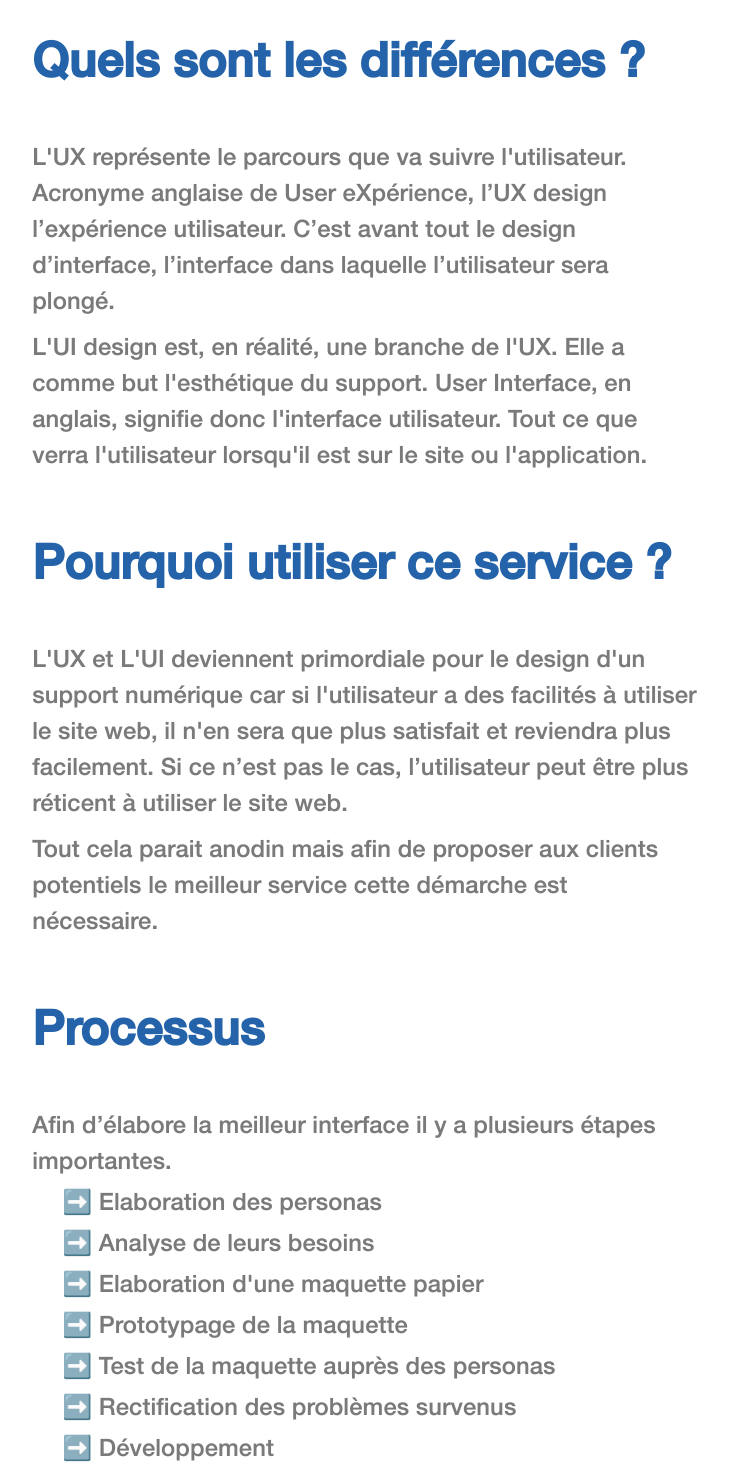
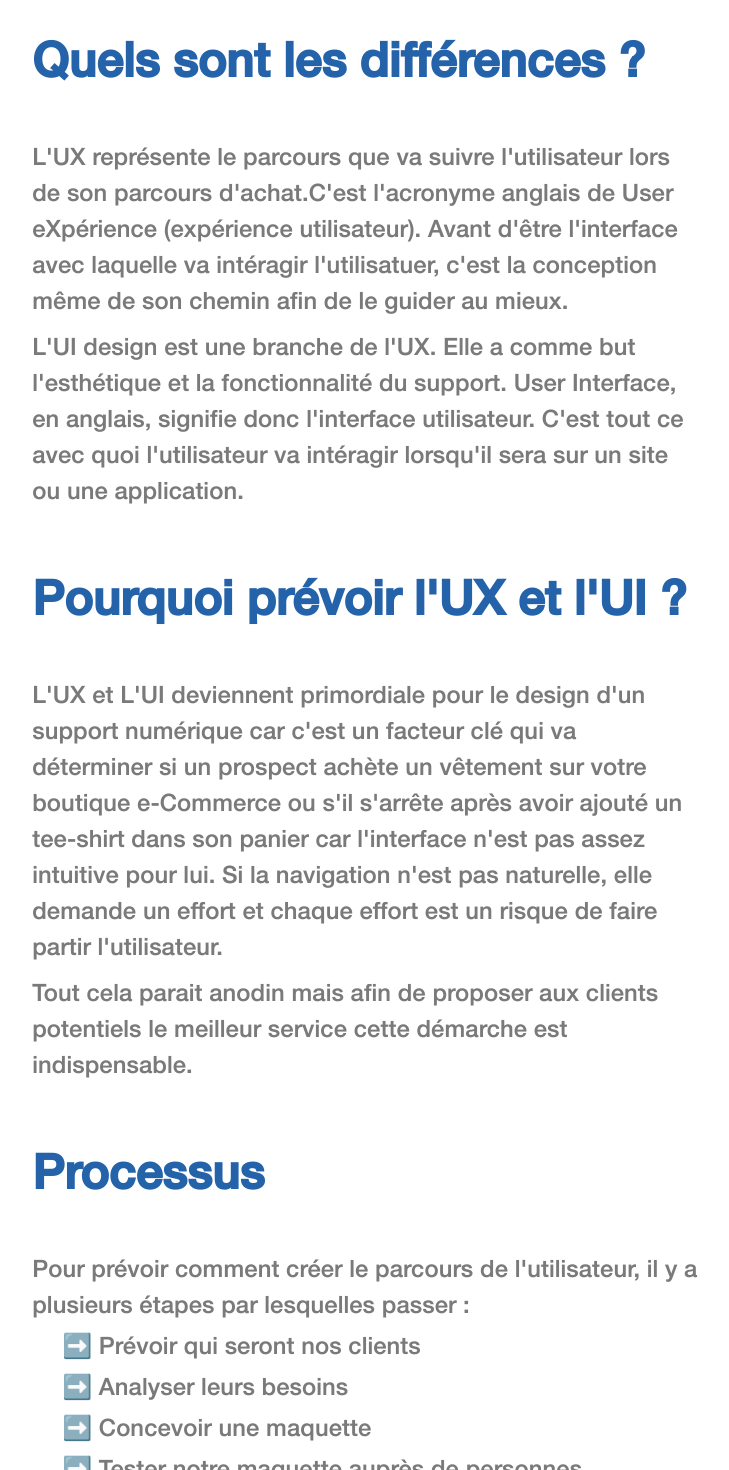
Before and after one commit to benjamingeets/visualkraken.be, a Nuxt app: page /blog/UX-vs-UI in a window 1280 px wide. Shown: the part 780-2250 px from the top of the page, without its empty margins (275-1004 px from the left). Built offline with nearby package versions, Linux system fonts and the light colour scheme.

Commit message:
rectifications orthogrpahe

```diff
--- a/assets/articles.json
+++ b/assets/articles.json
@@ -1,14 +1,14 @@
 [
     {
         "titre" : "Pourquoi éviter les CMS OpenSource pour votre site internet",
-        "soustitre" : "Même s'ils sont souvent moins chers",
+        "soustitre" : "Même s'ils semblent plus faciles",
         "article" : {
             "p1":{
-                "titre" : "Même s'ils sont souvent moins chers",
+                "titre" : "Même s'ils sembles plus faciles",
                 "contenu" : "Si vous cherchez à vous faire réaliser un site internet, il est probable que votre interlocuteur vous parle de « CMS opensource », derrière ce terme faussement technique se cache WordPress. "
             },
             "p2":{
-                "contenu" :"WordPress n’est pas un mal en soit, c’est un Content Management System. Un « logiciel » qui va vous permettre de gérer le contenu de votre site. Mais bien souvent, il est utilisé car, avec certains ajouts, il permet de concevoir des sites internets sans coder. Cela ayant l’avantage de demander moins de compétences. Mais le revers de la médaille, c’est que votre site internet est, de par les limitations de ce genre de procédés, moins personnalisable, plus lents, plus cher à maintenir sur Internet,…"
+                "contenu" :"WordPress n’est pas un mal en soit, c’est un Content Management System. Un « logiciel » qui va vous permettre de gérer le contenu de votre site. Mais bien souvent, il est utilisé car, avec certains ajouts, il permet de concevoir des sites internets sans coder. Cela ayant l’avantage de demander moins de compétences. Mais le revers de la médaille, c’est que votre site internet est, de par les limitations de ce genre de procédés, moins personnalisable, plus lents, plus cher à maintenir en ligne,…"
             },
             "p3":{
                 "contenu":"Chez VisualKraken, nous n’utilisons pas ces technologies pour des sites dits « vitrines » (dont le contenu n’a pas à être modifié). Tous les produits sortant de nos ateliers ont été scrupuleusement codés à la main avec l’attention que cela requiert. Se faisant, nos sites sont plus rapides et favorisés par Google. Cela nous permet aussi de gérer la moindre couleur, le moindre pixel de ce qui est affiché. "
@@ -46,30 +46,29 @@
         "article" : {
             "p1":{
                 "titre":"Quels sont les différences ? ",
-                "contenu":"L'UX représente le parcours que va suivre l'utilisateur. Acronyme anglaise de User eXpérience, l’UX design l’expérience utilisateur. C’est avant tout le design d’interface, l’interface dans laquelle l’utilisateur sera plongé."
+                "contenu":"L'UX représente le parcours que va suivre l'utilisateur lors de son parcours d'achat.C'est l'acronyme anglais de User eXpérience (expérience utilisateur). Avant d'être l'interface avec laquelle va intéragir l'utilisatuer, c'est la conception même de son chemin afin de le guider au mieux."
             },
             "p2":{
-                "contenu":"L'UI design est, en réalité, une branche de l'UX. Elle a comme but l'esthétique du support. User Interface, en anglais, signifie donc l'interface utilisateur. Tout ce que verra l'utilisateur lorsqu'il est sur le site ou l'application."
+                "contenu":"L'UI design est une branche de l'UX. Elle a comme but l'esthétique et la fonctionnalité du support. User Interface, en anglais, signifie donc l'interface utilisateur. C'est tout ce avec quoi l'utilisateur va intéragir lorsqu'il sera sur un site ou une application."
             }
             ,
             "p3":{
-                "titre":"Pourquoi utiliser ce service ? ",
-                "contenu":"L'UX et L'UI deviennent primordiale pour le design d'un support numérique car si l'utilisateur a des facilités à utiliser le site web, il n'en sera que plus satisfait et reviendra plus facilement. Si ce n’est pas le cas, l’utilisateur peut être plus réticent à utiliser le site web. "
+                "titre":"Pourquoi prévoir l'UX et l'UI ? ",
+                "contenu":"L'UX et L'UI deviennent primordiale pour le design d'un support numérique car c'est un facteur clé qui va déterminer si un prospect achète un vêtement sur votre boutique e-Commerce ou s'il s'arrête après avoir ajouté un tee-shirt dans son panier car l'interface n'est pas assez intuitive pour lui. Si la navigation n'est pas naturelle, elle demande un effort et chaque effort est un risque de faire partir l'utilisateur."
             },
             "p4":{
-                "contenu" : "Tout cela parait anodin mais afin de proposer aux clients potentiels le meilleur service cette démarche est nécessaire. "
+                "contenu" : "Tout cela parait anodin mais afin de proposer aux clients potentiels le meilleur service cette démarche est indispensable. "
             },
             "p5":{
                 "titre" : "Processus",
-                "contenu": "Afin d’élabore la meilleur interface il y a plusieurs étapes importantes. ",
+                "contenu": "Pour prévoir comment créer le parcours de l'utilisateur, il y a plusieurs étapes par lesquelles passer : ",
                 "liste":{
-                    "1":"Elaboration des personas",
-                    "2":"Analyse de leurs besoins",
-                    "3":"Elaboration d'une maquette papier",
-                    "4":"Prototypage de la maquette",
-                    "5": "Test de la maquette auprès des personas",
-                    "6":"Rectification des problèmes survenus",
-                    "7":"Développement"
+                    "1":"Prévoir qui seront nos clients",
+                    "2":"Analyser leurs besoins",
+                    "4":"Concevoir une maquette",
+                    "5": "Tester notre maquette auprès de personnes suceptibles d'utiliser notre interface",
+                    "6":"Corriger les problèmes éventuels",
+                    "7":"Lancer le développement"
                 }
             }
         },
--- a/components/index/Avantages.vue
+++ b/components/index/Avantages.vue
@@ -9,7 +9,7 @@
                 Responsive
                 </h3>
                 <p>
-                    Un site web conçu pour téléphone, tablette et ordinateur
+                    Un site web conçu pour téléphone, tablette et ordinateur.
                 </p>
             </div>
         </div>
@@ -19,7 +19,7 @@
                 Sur mesure
                 </h3>
                 <p>
-                    Nous n’utilisons aucun outil superflu, tout est codé à la main selon vos attentes
+                    Nous n’utilisons aucun outil superflu, tout est codé à la main selon vos attentes.
                 </p>
             </div>
         </div>
--- a/pages/a-propos.vue
+++ b/pages/a-propos.vue
@@ -6,11 +6,10 @@
                 <h3>
                 VisualKraken
                 </h3>
-                <p>VisualKraken, c’est l’union de 2 jeunes étudiants avec un objectif clair: accompagner les petits entreprises et indépendants dans leur croissance à travers les nouveaux médias. Notre jeunesse et nos connaissances font de nous de véritables couteaux suisse numérique, à l’aise dans le web, les réseaux sociaux et la création graphique.</p>
+                <p>VisualKraken, c’est l’union de 2 jeunes étudiants avec un objectif clair: accompagner les petits entreprises et indépendants dans leur croissance à travers les nouveaux médias. Notre jeunesse et nos connaissances font de nous de véritables couteaux suisses numériques, à l’aise dans le web, les réseaux sociaux et la création graphique.</p>
                 <div class="image">
-                    <img src="https://via.placeholder.com/753x502" alt="">
+                    <img src="https://pixabay.com/get/g888e981634b137cd8e6ef68d7292b6911bc8366dea15c01eeaa5b0ec3f1d08150b7601fc0066323af1d108eb74686966_1280.jpg" alt="">
                 </div>
-                <p>De part la varité de compétences qui la compose, notre équipe est très versatible et à la fois complémentaire. Tristan, designer, va concevoir vos projets et passera la main à Benjamin qui leur fera prendre vie. </p>
                 <h3>Notre équipe</h3>
                 <p>De part la varité de compétences qui la compose, notre équipe est très versatible et à la fois complémentaire. Tristan, designer, va concevoir vos projets et passera la main à Benjamin qui leur fera prendre vie. </p>
                 <div class="equipe">
```
